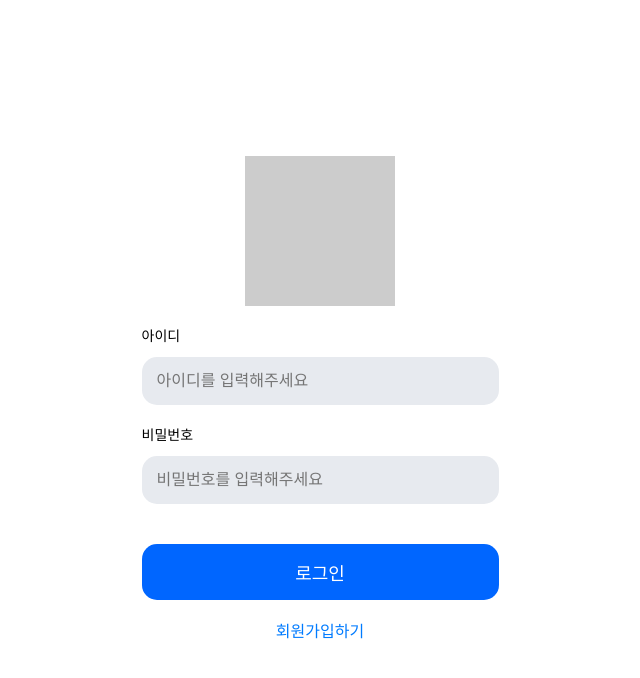
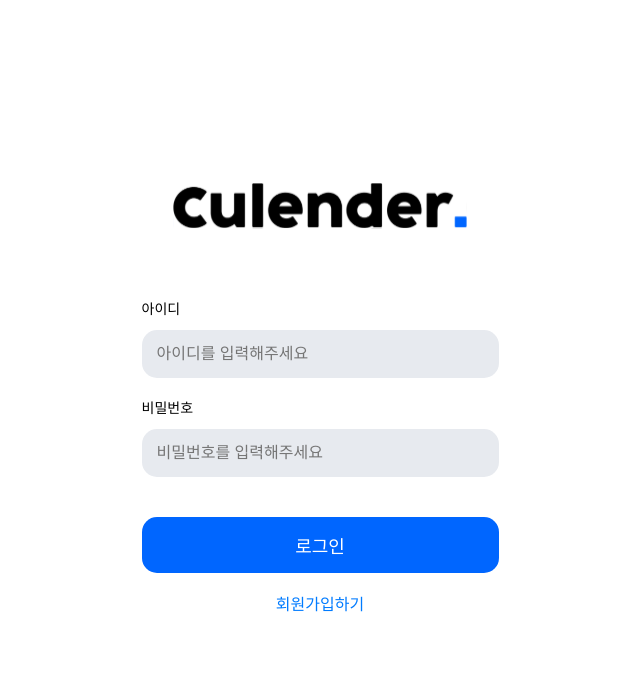
Before and after one commit to Culender/front-end, a React (Create React App) app: page /login in a window 1280 px wide. Shown: the top 678 px of the page, without its empty margins (320-960 px from the left). Built offline with nearby package versions, Linux system fonts and the light colour scheme; a web font is replaced by a local one.

Commit message:
로고 추가

```diff
--- a/src/assets/sass/section/_login.scss
+++ b/src/assets/sass/section/_login.scss
@@ -1,9 +1,3 @@
-html, body {
-    height: 100%;
-    margin: 0;
-    padding: 0;
-  }
-
 .login_wrap {
   display: flex;
   flex-direction: column;
@@ -12,13 +6,9 @@ html, body {
   height: 100vh;
 
   .logo {
-      width: 150px;
-      height: 150px;
-      background-color: #ccc;
-      margin-bottom: 20px;
-      display: flex;
-      justify-content: center;
-      align-items: center;
+    width: 70%;
+    height: auto;
+    margin-bottom: 70px;
   }
 
   .login-form {
@@ -32,7 +22,6 @@ html, body {
     .input-group {
       display: flex;
       flex-direction: column;
-
       label {
         margin-bottom: 10px;
         font-weight: bold;
--- a/src/components/Login/Login.jsx
+++ b/src/components/Login/Login.jsx
@@ -1,6 +1,8 @@
 import React, { useState } from 'react';
 import axios from 'axios';
 import { useNavigate } from 'react-router-dom';
+import calendarLogo from '../../assets/img/Login/Culender. 1.svg';
+
 
 const Login = () => {
   const [loginId, setLoginId] = useState('');
@@ -56,9 +58,7 @@ const Login = () => {
 
   return (
   <div className="login_wrap container">
-      <div className="logo">
-        {/* 로고 이미지 삽입 */}
-      </div>
+    <img src={calendarLogo} alt="Calendar Logo" className="logo" />
     <form className="login-form" onSubmit={handleLogin}>
       <div className="input-group">
         <label htmlFor="userId">아이디</label>
```
Also changed, not shown: src/assets/img/Login/Culender. 1.svg (added). Lines whose indentation alone changed are shown as unchanged.
